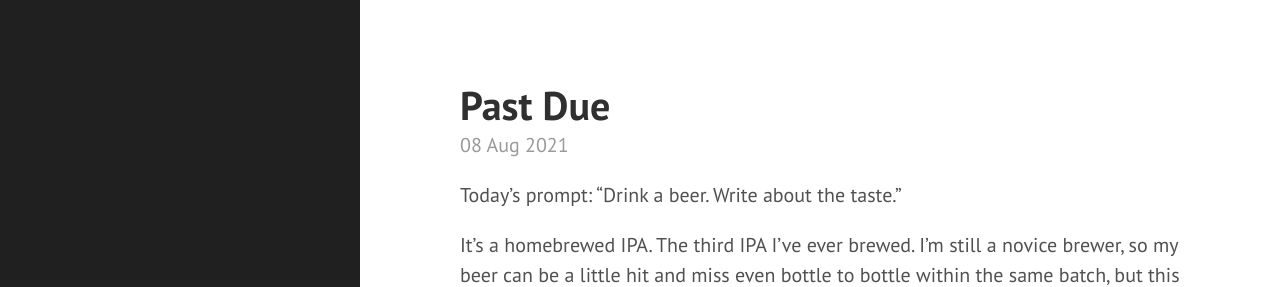
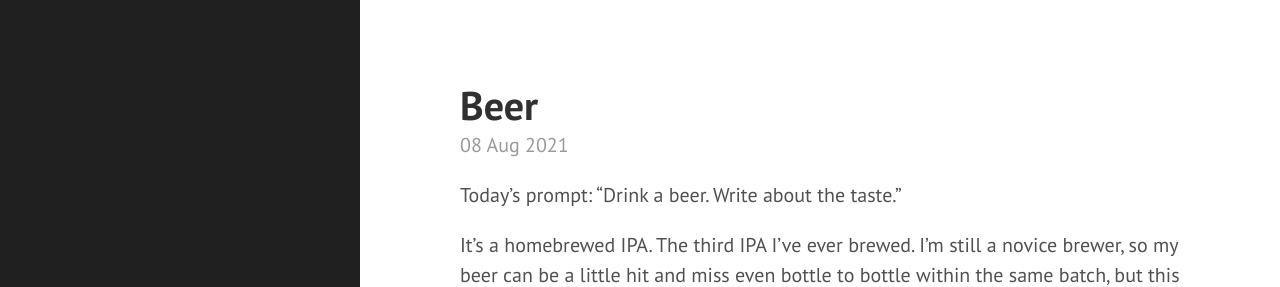
Before and after one commit to LoraV/LoraV.github.io, a Jekyll site: the page built from _posts/2021-08-08-beer.markdown, in a window 1280 px wide and 900 px high. Shown: the top 287 px of the window. Built offline with Jekyll 4.4.1, drawn with Linux system fonts in a browser that asks for light colours.

Commit message:
fix post title

```diff
--- a/_posts/2021-08-08-beer.markdown
+++ b/_posts/2021-08-08-beer.markdown
@@ -1,6 +1,6 @@
 ---
 layout: post
-title: "Past Due"
+title: "Beer"
 date:   2021-08-08
 categories: death scenes
 ---
```
